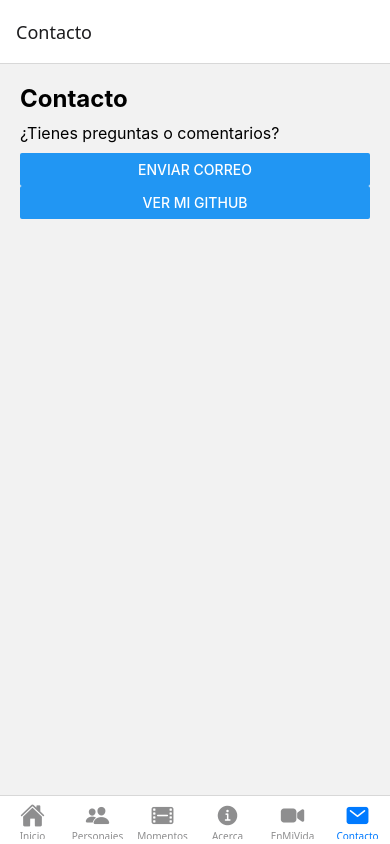
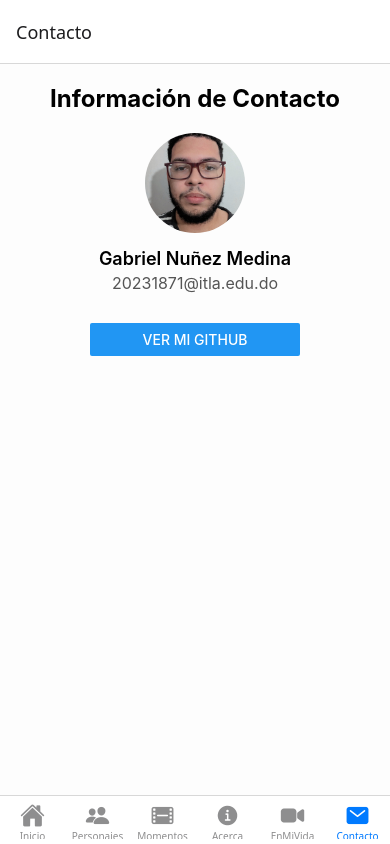
Before and after one commit to gabnunezm/SpiritedAwayApp, a React Native app: screen /Contacto in a window 390 px wide. Built offline with nearby package versions, Linux system fonts and the light colour scheme.

Commit message:
Refactor ContactScreen component for improved layout and styling

```diff
--- a/screens/ContactScreen.js
+++ b/screens/ContactScreen.js
@@ -1,19 +1,59 @@
 import React from 'react';
-import { View, Text, Linking, Button, StyleSheet } from 'react-native';
+import { View, Text, Image, Button, Linking, StyleSheet } from 'react-native';
 
 export default function ContactScreen() {
   return (
     <View style={styles.container}>
-      <Text style={styles.title}>Contacto</Text>
-      <Text style={styles.text}>¿Tienes preguntas o comentarios?</Text>
-      <Button title="Enviar correo" onPress={() => Linking.openURL('mailto:gabriel@email.com')} />
-      <Button title="Ver mi GitHub" onPress={() => Linking.openURL('https://github.com/tuusuario')} />
+      <Text style={styles.title}>Información de Contacto</Text>
+
+      <Image
+        source={require('../assets/img/foto.jpeg')}
+        style={styles.image}
+      />
+
+      <Text style={styles.name}>Gabriel Nuñez Medina</Text>
+      <Text style={styles.email}>20231871@itla.edu.do</Text>
+
+      <View style={styles.buttonContainer}>
+        <Button
+          title="Ver mi GitHub"
+          onPress={() => Linking.openURL('https://github.com/gabnunezm')}
+        />
+      </View>
     </View>
   );
 }
 
 const styles = StyleSheet.create({
-  container: { padding: 20 },
-  title: { fontSize: 24, fontWeight: 'bold', marginBottom: 10 },
-  text: { fontSize: 16, marginBottom: 10 },
+  container: {
+    padding: 20,
+    alignItems: 'center',
+    backgroundColor: '#fdfdfd',
+    flex: 1
+  },
+  title: {
+    fontSize: 24,
+    fontWeight: 'bold',
+    marginBottom: 20
+  },
+  image: {
+    width: 100,
+    height: 100,
+    borderRadius: 50,
+    marginBottom: 15
+  },
+  name: {
+    fontSize: 18,
+    fontWeight: '600',
+    marginBottom: 4
+  },
+  email: {
+    fontSize: 16,
+    color: '#555',
+    marginBottom: 20
+  },
+  buttonContainer: {
+    marginTop: 10,
+    width: '60%'
+  }
 });
```
